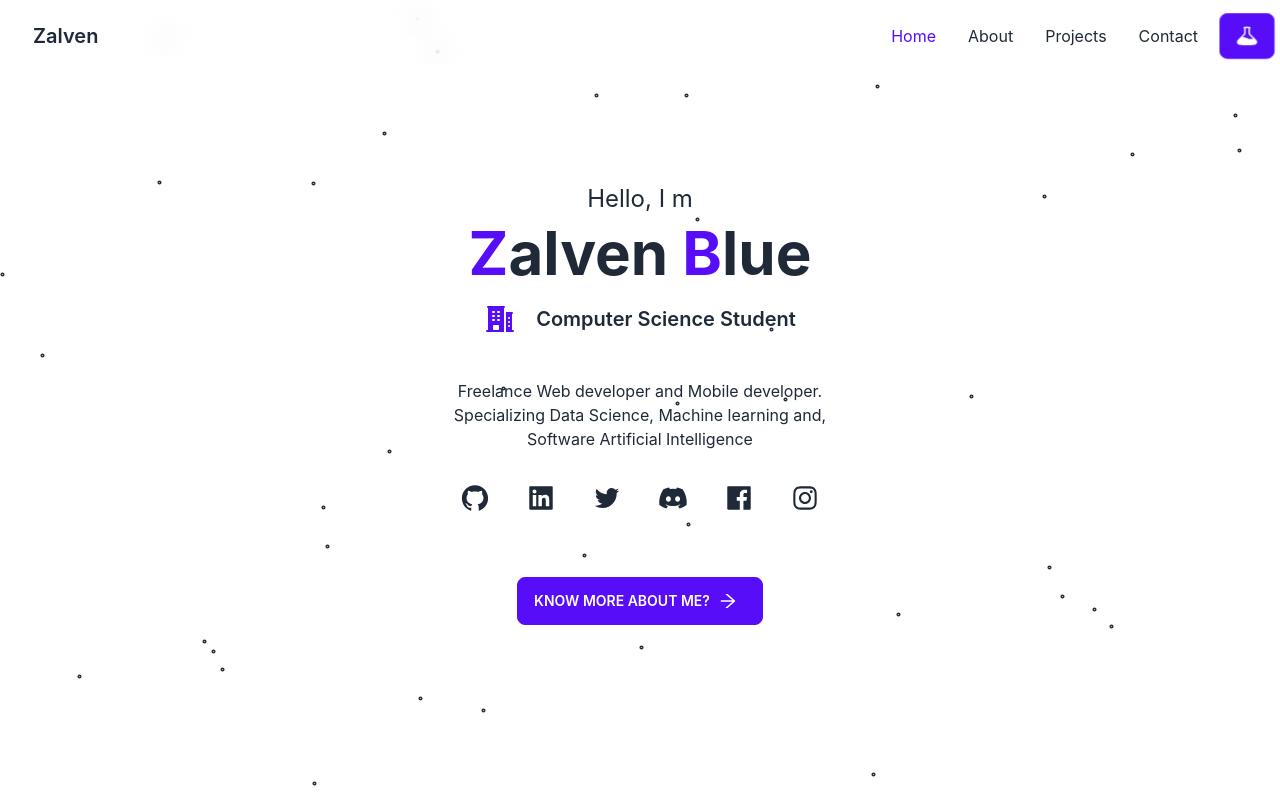
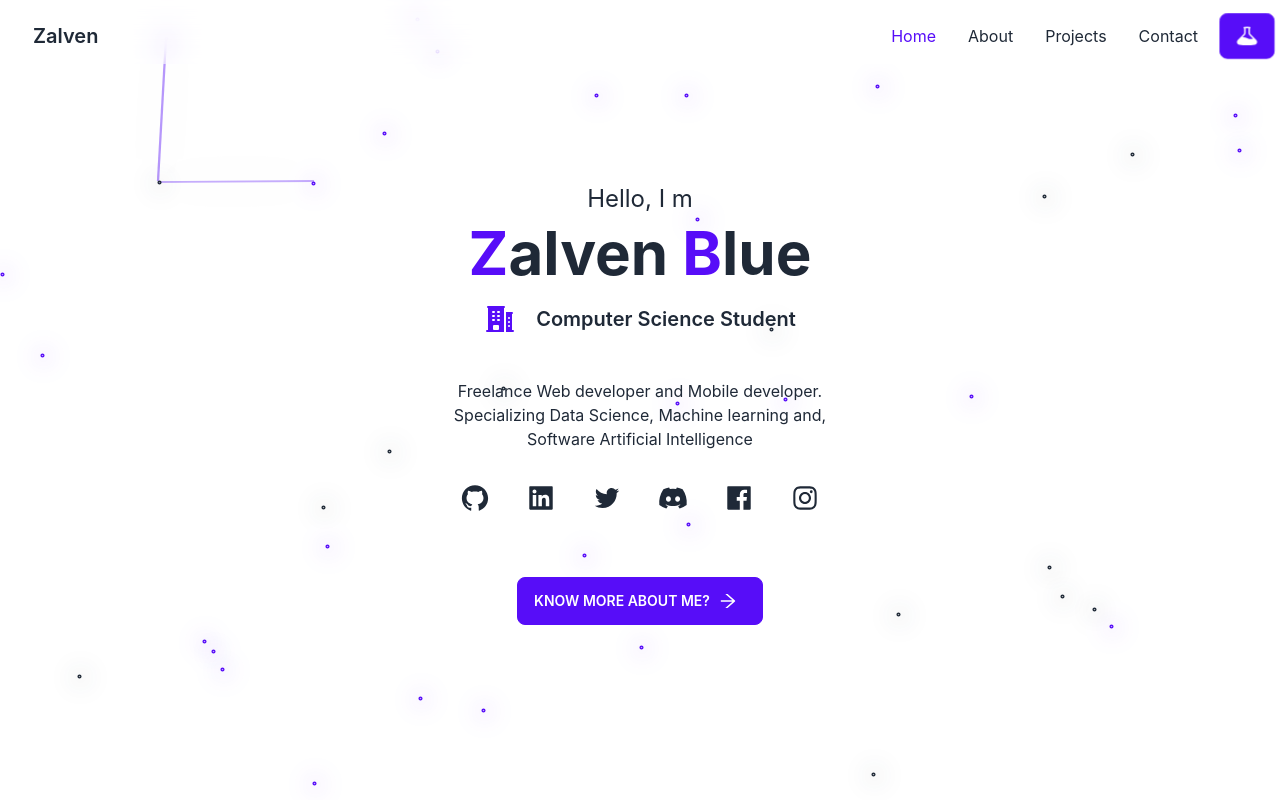
Before and after one commit to zalven-official/zalven-portfolio, a React (Vite) app: page /#/ in a window 1280 px wide. Built offline with nearby package versions, Linux system fonts and the light colour scheme.

Commit message:
editing background

```diff
--- a/src/components/Background.tsx
+++ b/src/components/Background.tsx
@@ -5,7 +5,11 @@ import useWindowDimensions from '../helpers/useWindowDimensions';
 import useIsMounted from '../helpers/useIsMounted';
 import useFrameLoop from '../helpers/useFrameLoop';
 import useMousePointerPosition from '../helpers/useMousePointerPosition';
-import { getRandomInt, randomChoice } from '../helpers/randomizer';
+import {
+  getRandomInt,
+  randomChoice,
+  randomChoiceString,
+} from '../helpers/randomizer';
 import { checkAPoint, distanceBetweenTwoPoints } from '../helpers/colliders';
 
 interface CircleProperties {
@@ -20,6 +24,8 @@ interface LineProperties {
   y0: number;
   x1: number;
   y1: number;
+  dist: number;
+  maxDist: number;
 }
 function generateCircles(
   numberOfCircles: number,
@@ -81,12 +87,14 @@ function moveCircles(
           circleMove[j].randomX - rad,
           circleMove[j].randomY - rad
         );
-        if (distance <= Math.min(width, height) * 0.15) {
+        if (distance <= Math.min(width, height) * 0.25) {
           linesMove.push({
             x0: circleMove[i].randomX,
             y0: circleMove[i].randomY,
             x1: circleMove[j].randomX,
             y1: circleMove[j].randomY,
+            dist: distance,
+            maxDist: Math.min(width, height) * 0.25,
           });
         }
       }
@@ -107,8 +115,9 @@ function Background() {
 
   useEffect(() => {
     if (isMounted()) {
+      const circleCount = Math.min(width, height) * 0.05;
       setCircles(
-        generateCircles(Math.min(width, height) * 0.05, width, height)
+        generateCircles(circleCount <= 100 ? circleCount : 100, width, height)
       );
     }
   }, [isMounted, height, width]);
@@ -122,24 +131,37 @@ function Background() {
     <div className="fixed left-0 top-0 h-full w-full bg-inherit overflow-hidden  ">
       {lines?.map((value, index) => {
         const keyName = `lineNumber${index}`;
+
+        const thikness = `${
+          (value.maxDist - value.dist) / value.maxDist / 2
+        }em`;
+        const opacity = `${
+          ((value.maxDist - value.dist) / value.maxDist) * 150
+        }%`;
+        const selected = randomChoiceString(['text-primary', 'text-secondary']);
         return (
-          <div key={keyName} className="fixed overflow-hidden">
+          <div
+            key={keyName}
+            className="fixed overflow-hidden rounded-3xl "
+            style={{
+              opacity,
+            }}
+          >
             <svg
-              className="fixed text-primary fill-current"
+              className={`fixed fill-current ${selected}`}
               width={width}
               height={height}
               stroke="currentColor"
             >
-              <line x1={value.x0} y1={value.y0} x2={value.x1} y2={value.y1} />
+              <line
+                x1={value.x0}
+                y1={value.y0}
+                x2={value.x1}
+                y2={value.y1}
+                strokeWidth={thikness}
+              />
             </svg>
-            <svg
-              className="fixed text-primary blur-md fill-current"
-              width={width}
-              height={height}
-              stroke="currentColor"
-            >
-              <line x1={value.x0} y1={value.y0} x2={value.x1} y2={value.y1} />
-            </svg>
+
             <svg
               className=" fixed text-base blur-xl fill-current"
               width={width}
@@ -153,12 +175,21 @@ function Background() {
       })}
       {circles?.map((value, index) => {
         const keyName = `circleNumber${index}`;
+        const selected = randomChoiceString(['text-current', 'text-primary']);
         return (
           <div id={keyName} key={keyName}>
             <PlusCircleIcon
-              className="fixed overflow-hidden "
+              className={`fixed overflow-hidden ${selected}`}
               style={{
                 width: `${value.radius}px`,
+                top: `${value.randomY - value.radius / 2}px`,
+                left: `${value.randomX - value.radius / 2}px`,
+              }}
+            />
+            <PlusCircleIcon
+              className={`fixed overflow-hidden blur-md ${selected}`}
+              style={{
+                width: `${value.radius + 2}px`,
                 top: `${value.randomY - value.radius / 2}px`,
                 left: `${value.randomX - value.radius / 2}px`,
               }}
--- a/src/helpers/randomizer.tsx
+++ b/src/helpers/randomizer.tsx
@@ -7,5 +7,8 @@ export function getRandomInt(min_val: number, max_val: number) {
 export function randomChoice(value: Array<number>) {
   return value[Math.floor(Math.random() * value.length)];
 }
+export function randomChoiceString(value: Array<string>) {
+  return value[Math.floor(Math.random() * value.length)];
+}
 
 export default getRandomInt;
--- a/src/pages/Home.tsx
+++ b/src/pages/Home.tsx
@@ -53,7 +53,7 @@ function Home() {
                 }}
                 initial={{ opacity: 0, scale: 0.5 }}
                 whileHover={{ scale: 1.2 }}
-                className="text-primary"
+                className="text-primary hover:text-secondary"
               >
                 Z
               </motion.span>
@@ -67,7 +67,7 @@ function Home() {
                 }}
                 initial={{ opacity: 0, scale: 0.5 }}
                 whileHover={{ scale: 1.2 }}
-                className="text-primary"
+                className="text-primary hover:text-secondary"
               >
                 B
               </motion.span>
```
